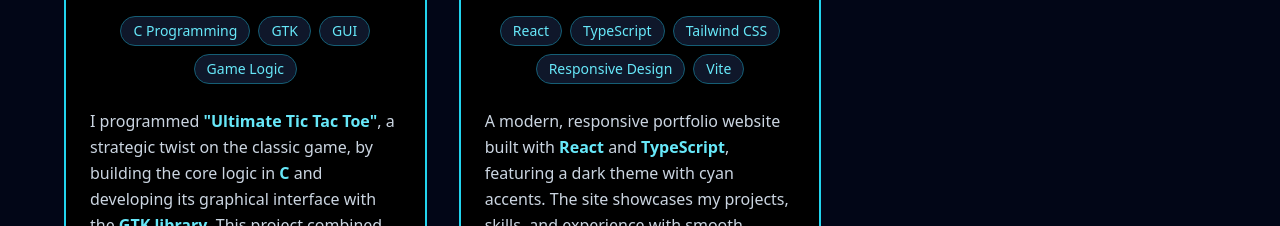
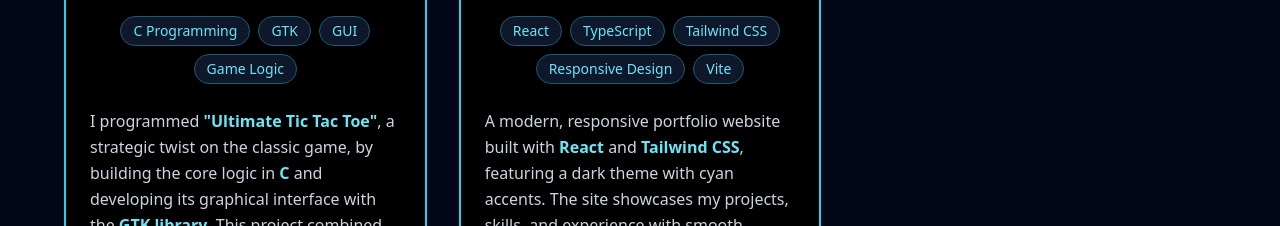
Before and after one commit to JamieSteadman/my-portfolio, a React (Vite) app: page / in a window 1280 px wide. Shown: the part 5900-6126 px from the top of the page. Built offline with nearby package versions, Linux system fonts and the light colour scheme.

Commit message:
Updated project description

```diff
--- a/src/sections/Projects/Projects.jsx
+++ b/src/sections/Projects/Projects.jsx
@@ -320,7 +320,7 @@ const Projects = () => {
 
                         {/* Project Description */}
                         <p className="text-slate-300 leading-relaxed flex-grow mb-6">
-                            A modern, responsive portfolio website built with <span className="font-semibold text-cyan-300">React</span> and <span className="font-semibold text-cyan-300">TypeScript</span>,
+                            A modern, responsive portfolio website built with <span className="font-semibold text-cyan-300">React</span> and <span className="font-semibold text-cyan-300">Tailwind CSS</span>,
                             featuring a dark theme with cyan accents. The site showcases my projects, skills,
                             and experience with smooth animations and interactive components. Built with
                             <span className="font-semibold text-cyan-300"> Tailwind CSS</span> for rapid development and optimal performance.
```
